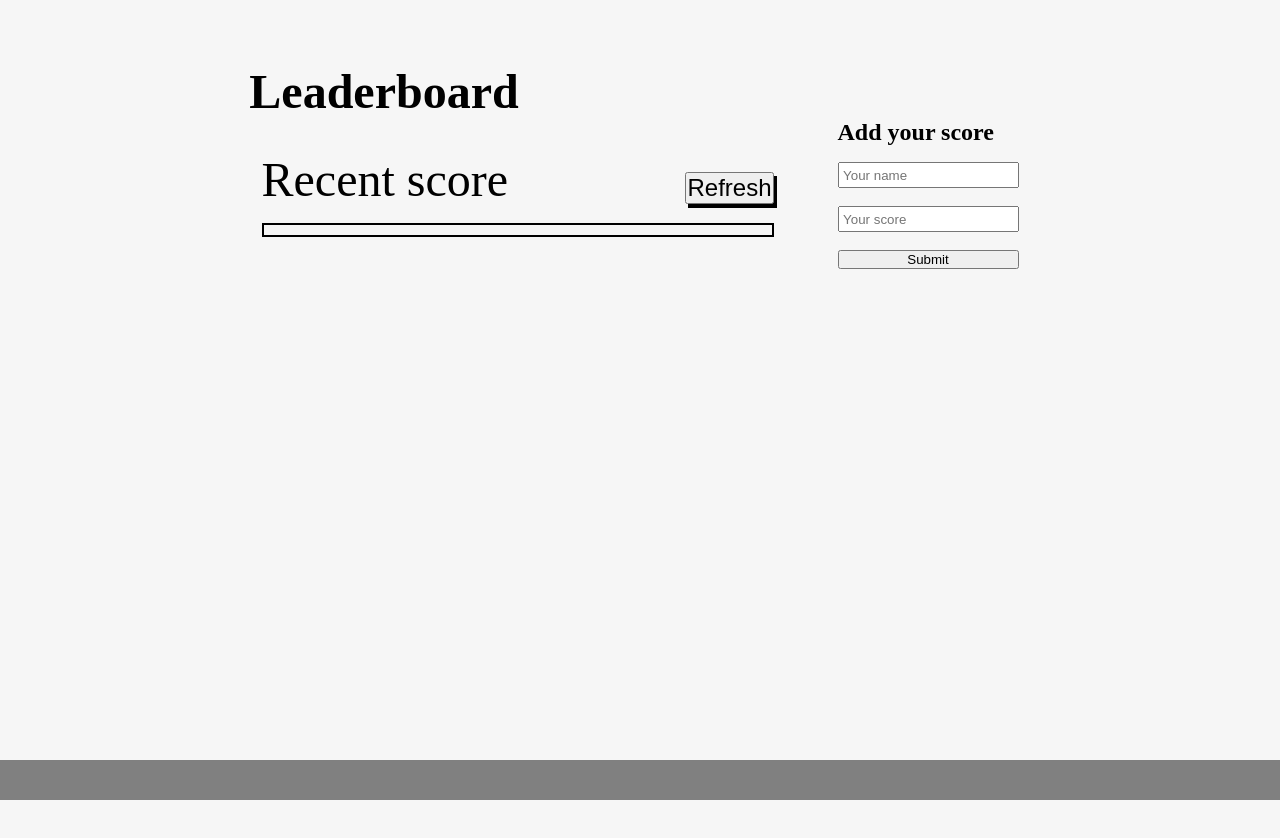
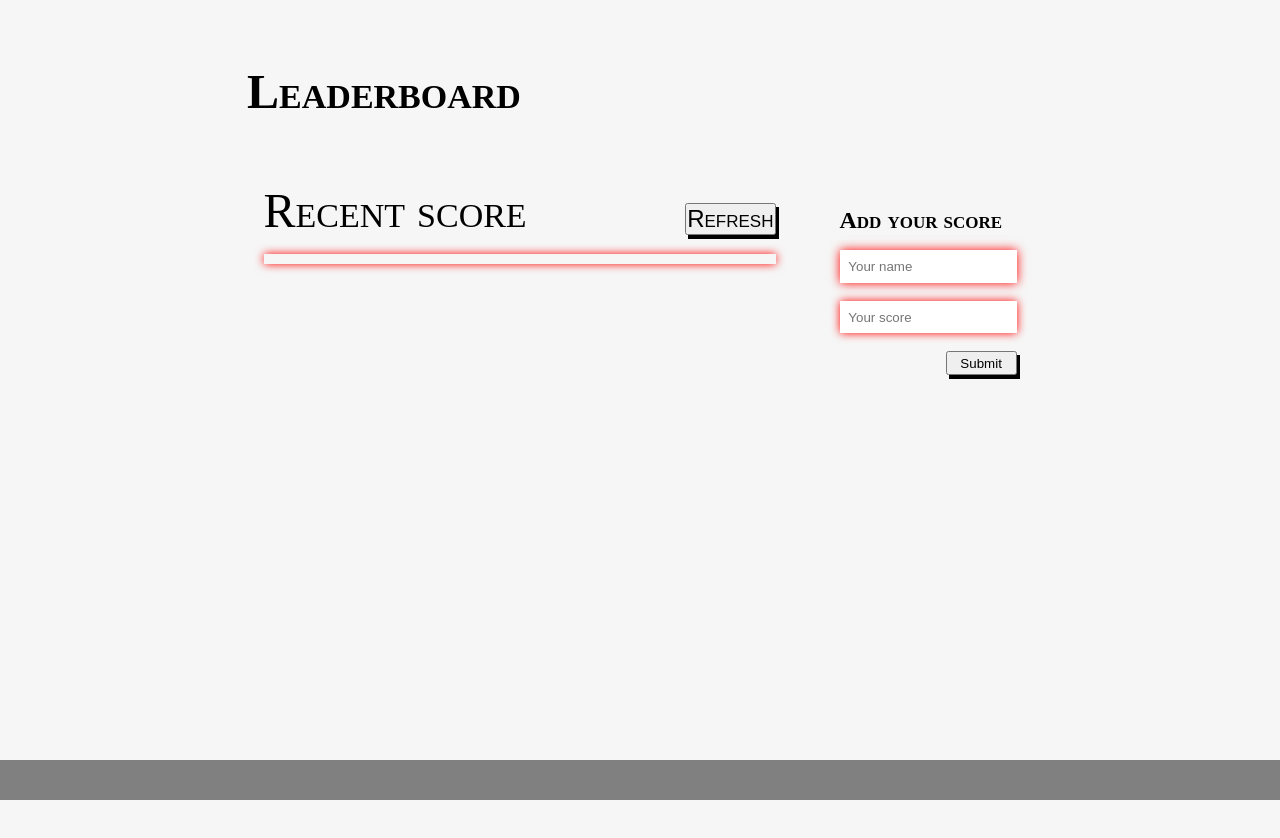
Before and after one commit to CaptainBawa/ScoreTracker, a website built with webpack: page src/index.html in a window 1280 px wide. Before the commit the page ends 800 px from the top, so only its background shows below. Built offline with nearby package versions, Linux system fonts and the light colour scheme.

Commit message:
Add animation to the button and also add box-shadow

```diff
--- a/src/style.css
+++ b/src/style.css
@@ -11,7 +11,6 @@
 body {
   background-color: rgba(218, 218, 218, 0.242);
   width: 100%;
-  height: auto;
 }
 
 /* The header element takes up 50% width, is centered, and has a margin on top and left */
@@ -22,6 +21,13 @@ header {
   height: auto;
   margin-left: 5%;
   font-size: 1.5em;
+  font-variant: small-caps;
+}
+
+header,
+h2,
+.refresh {
+  font-variant: small-caps;
 }
 
 /* The main element uses flexbox to align items in a row, with a 5% gap between them */
@@ -65,12 +71,14 @@ li {
   display: flex;
   flex-direction: column;
   gap: 1em;
+  height: 94vh;
+  margin: 5% 0;
 }
 
 /* The display-score class takes up 40% width and has dynamic height */
 .display-score {
   width: 40%;
-  height: auto;
+  height: 100vh;
 }
 
 /* A form element is used to collect input */
@@ -82,19 +90,25 @@ form {
 /* The name and score fields have some padding */
 #name,
 #score {
-  padding: 2%;
+  padding: 5%;
+  box-shadow: 0px 0px 10px rgb(255, 2, 2);
+  border: none;
+}
+
+input:focus {
+  outline: none;
 }
 
 /* The scores element has a black border and dynamic width and height */
 .scores {
-  border: 2px solid black;
   width: 100%;
   height: auto;
   padding: 1%;
+  box-shadow: 0px 0px 10px rgb(255, 2, 2);
 }
 
 /* The button element with the id "button" has specific styling */
-#button {
+.button {
   height: 3vh;
   width: 40%;
   align-self: flex-end;
@@ -105,8 +119,29 @@ form {
 /* The footer element is positioned at the bottom of the page and has a gray background color */
 footer {
   background-color: gray;
-  position: absolute;
+  position: fixed;
   bottom: 0;
   width: 100%;
   height: 2.5rem;
 }
+
+@keyframes moving {
+  0% {
+    transform: translate(0, 0)
+  }
+  50% {
+    transform: translate(-450px, 0)
+  }
+  100% {
+    transform: translate(-900px, 0)
+  }
+}
+
+.hover {
+  height: 3vh;
+  width: 40%;
+  align-self: flex-end;
+  box-shadow: 3px 4px;
+  cursor: pointer;
+  animation: moving 1s infinite linear;
+}
```
